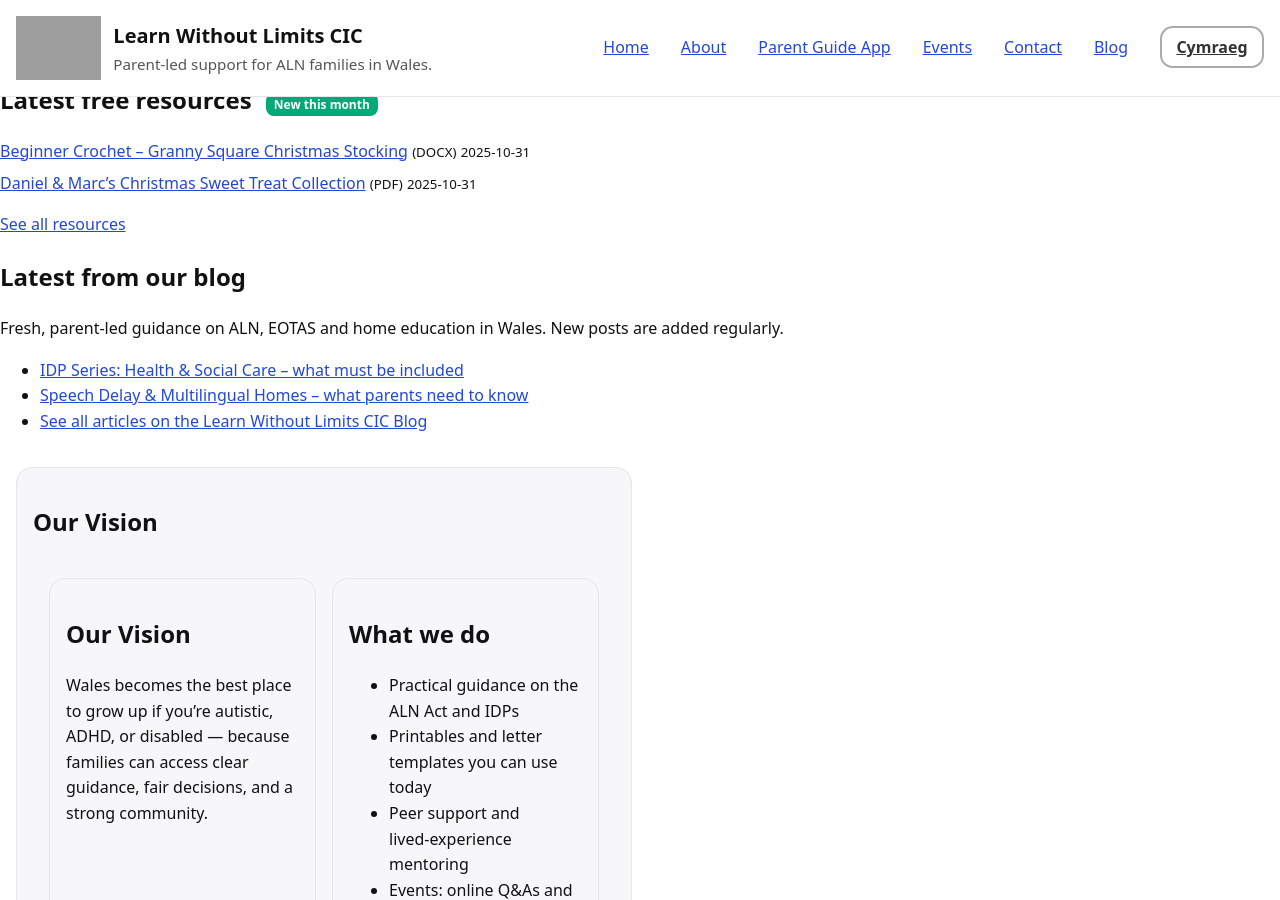
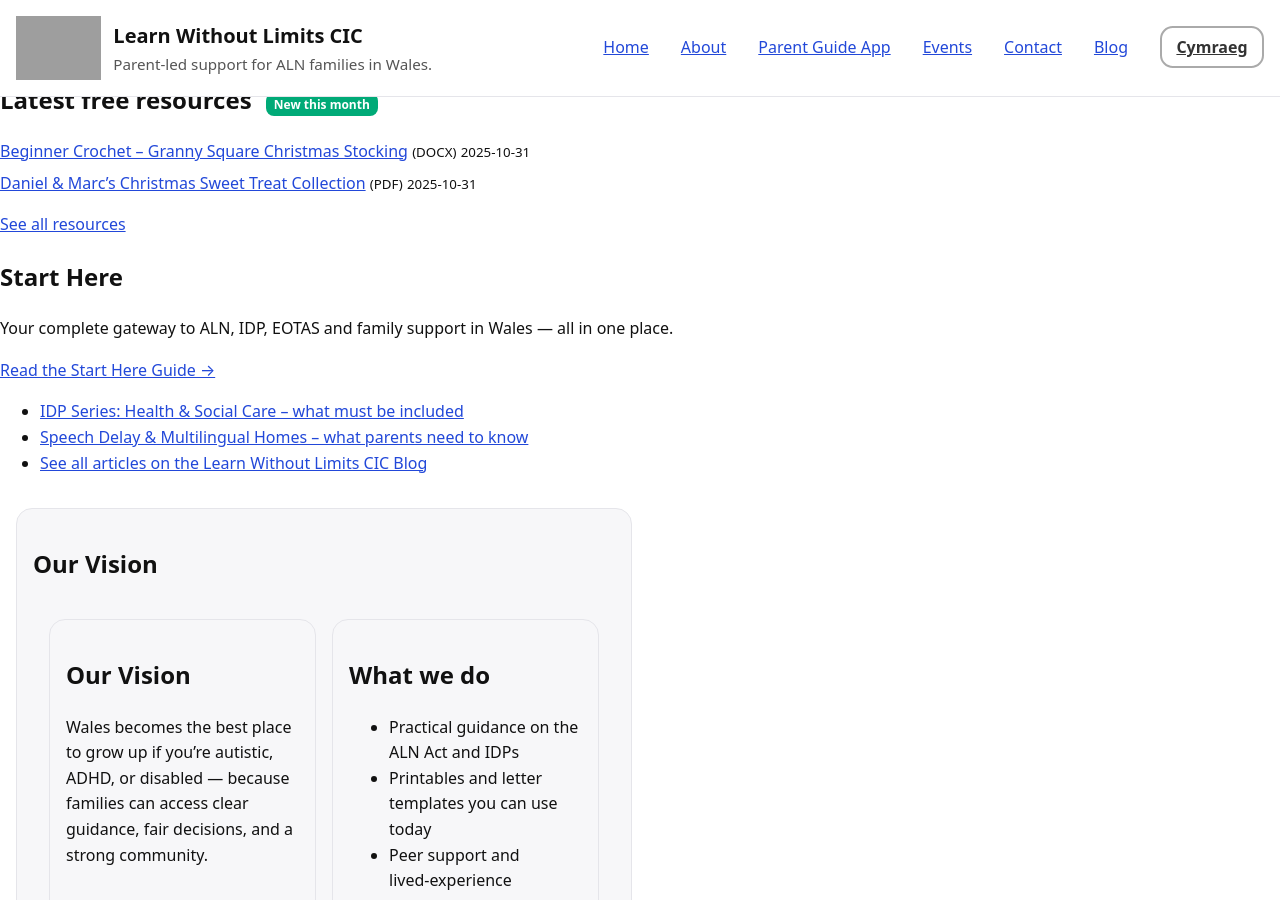
Before and after one commit to StephShobiye/learnwithoutlimitscic.github.io, a Jekyll site: the page index.en.html, which Jekyll copies as it is, in a window 1280 px wide and 900 px high, scrolled down 356 px. Built offline with Jekyll 4.4.1, drawn with Linux system fonts in a browser that asks for light colours; grey boxes are pictures that could not be loaded.

Commit message:
Update index.en.html
To include the link to the Blog Start here page

```diff
--- a/index.en.html
+++ b/index.en.html
@@ -84,13 +84,15 @@
 <script src="/assets/js/latest-resources.js" defer></script>
 <!-- 👆 End of new section -->
 <section aria-labelledby="blog-preview-heading">
-  <h2 id="blog-preview-heading">Latest from our blog</h2>
-  <p>
-    Fresh, parent-led guidance on ALN, EOTAS and home education in Wales.
-    New posts are added regularly.
-  </p>
+  <section aria-labelledby="start-here-heading" class="highlight-block">
+    <h2 id="start-here-heading">Start Here</h2>
+    <p>Your complete gateway to ALN, IDP, EOTAS and family support in Wales — all in one place.</p>
+    <a class="button" href="https://learnwithoutlimitscic.blogspot.com/p/start-here-aln-idp-and-eotas-support.html">
+      Read the Start Here Guide →
+    </a>
+  </section>
 
-  <ul>
+  <ul aria-labelledby="blog-preview-heading">
     <li>
       <a href="https://learnwithoutlimitscic.blogspot.com/2025/11/idp-series-health-social-care.html">
         IDP Series: Health &amp; Social Care – what must be included
```
